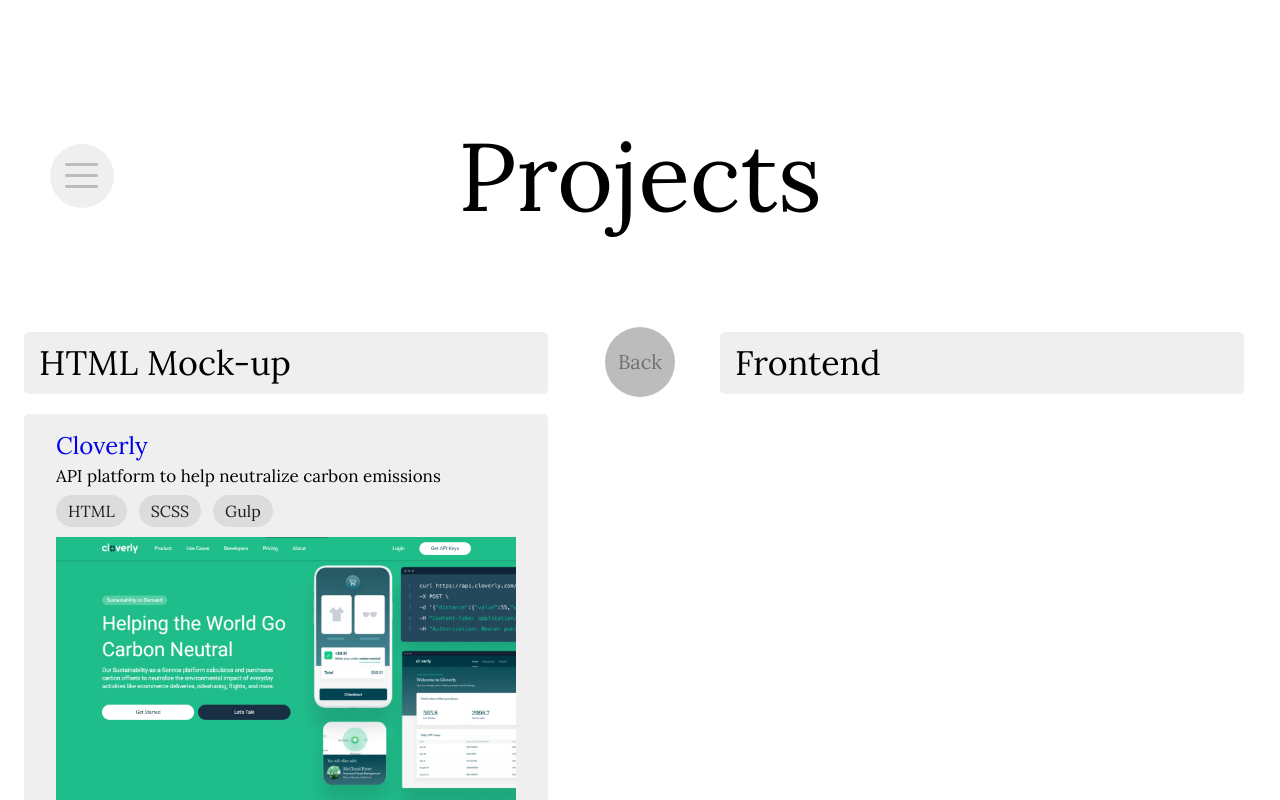
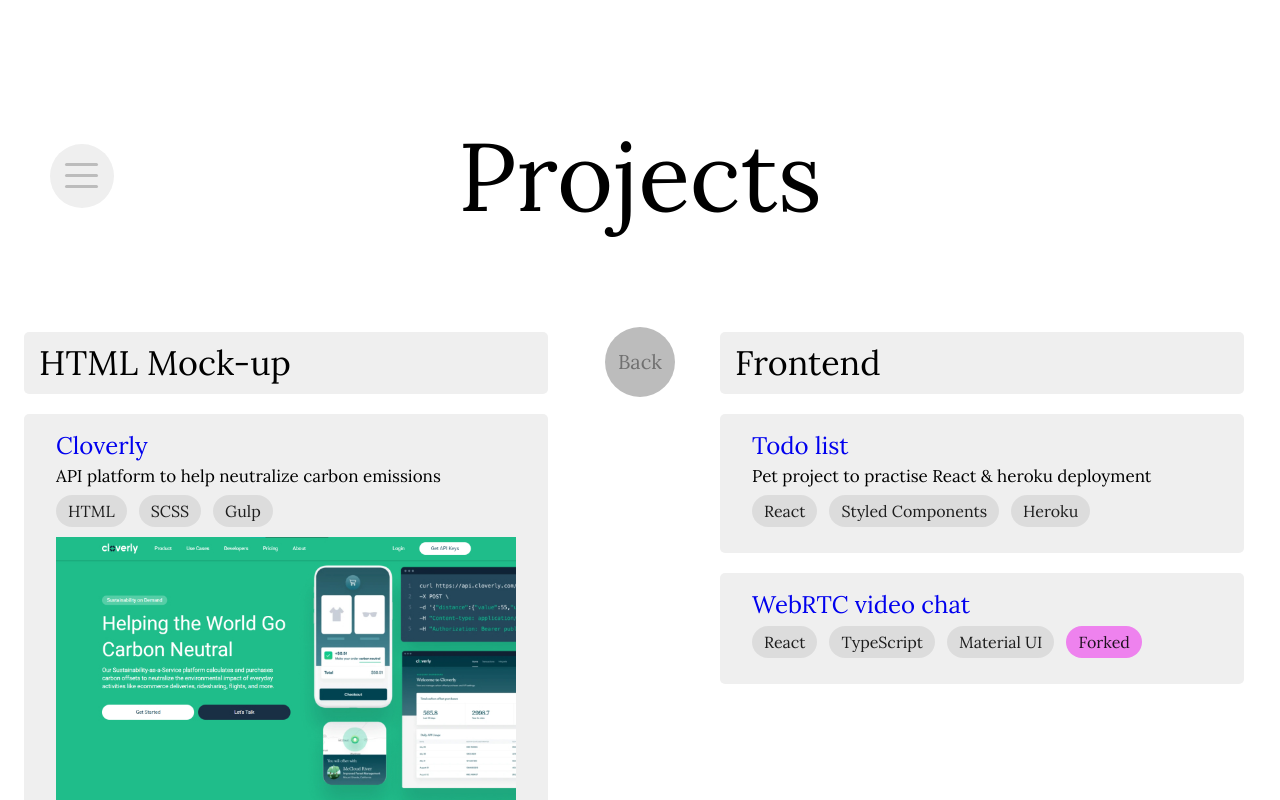
Before and after one commit to Dispersioned/web, a React (Create React App) app: page /projects in a window 1280 px wide. Built offline with nearby package versions, Linux system fonts and the light colour scheme.

Commit message:
color forked chips

```diff
--- a/src/components/Project/Project.tsx
+++ b/src/components/Project/Project.tsx
@@ -21,7 +21,7 @@
       </Typography>
       <div>
         {tags.map((tag) => (
-          <Tag key={tag} label={tag} />
+          <Tag key={tag} label={tag} active={tag === 'Forked'} />
         ))}
       </div>
       {imageURL && <img src={imageURL} alt={title} />}
--- a/src/components/Project/style.ts
+++ b/src/components/Project/style.ts
@@ -7,13 +7,14 @@
   padding: 1rem 2rem;
 `
 
-export const Tag = styled(Chip)`
+export const Tag = styled(Chip)<{ active: boolean }>`
   font-size: 1rem;
   margin-top: 5px;
   margin-bottom: 10px;
   :not(:first-child) {
     margin-left: 12px;
   }
+  background-color: ${(props) => props.active && 'violet'};
 `
 
 export const ProjectLink = styled('a')`
--- a/src/components/Projects/Projects.tsx
+++ b/src/components/Projects/Projects.tsx
@@ -81,6 +81,18 @@
             </div>
             <ProjectsList>
               <ProjectsTitle variant="h4">Frontend</ProjectsTitle>
+              <Project
+                title="Todo list"
+                description="Pet project to practise React & heroku deployment"
+                link="https://dispersioned.github.io/react-todo/"
+                tags={['React', 'Styled Components', 'Heroku']}
+              />
+              <Project
+                title="WebRTC video chat"
+                description=""
+                link="https://dispersioned.github.io/video-chat-webrtc/"
+                tags={['React', 'TypeScript', 'Material UI', 'Forked']}
+              />
             </ProjectsList>
           </Main>
         </Layout>
```
